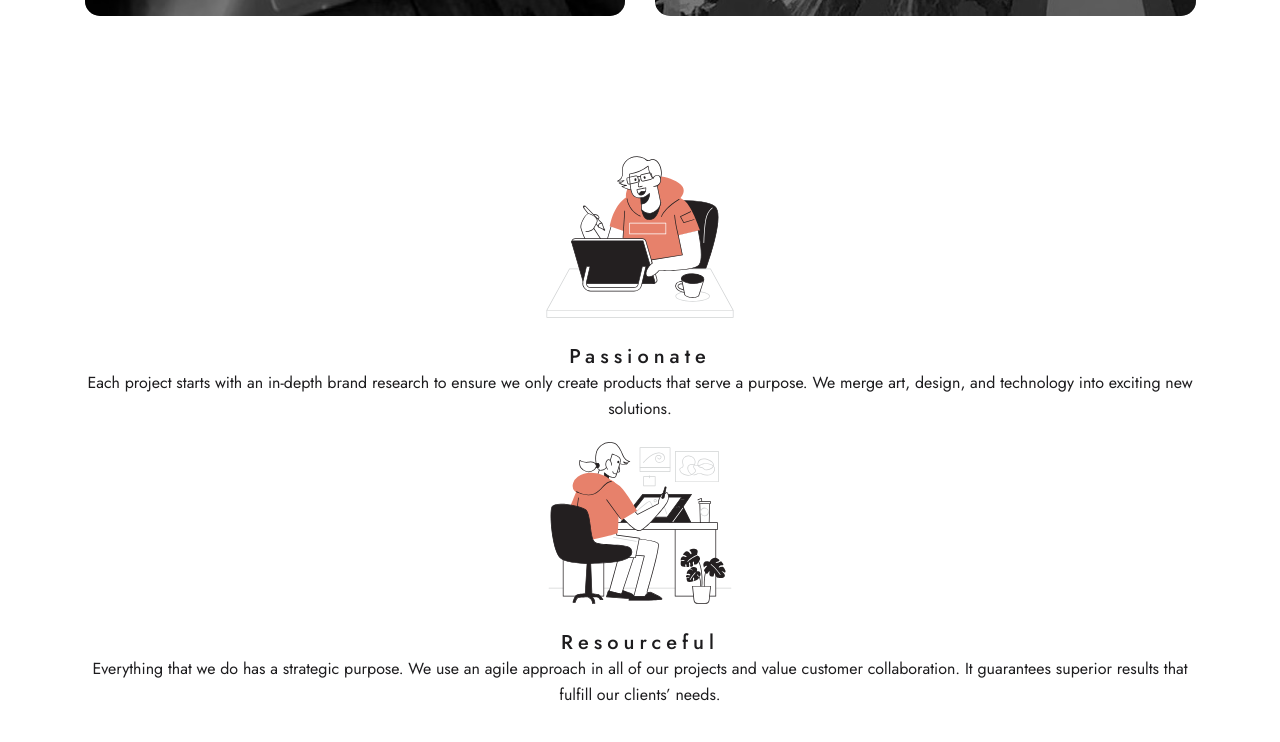
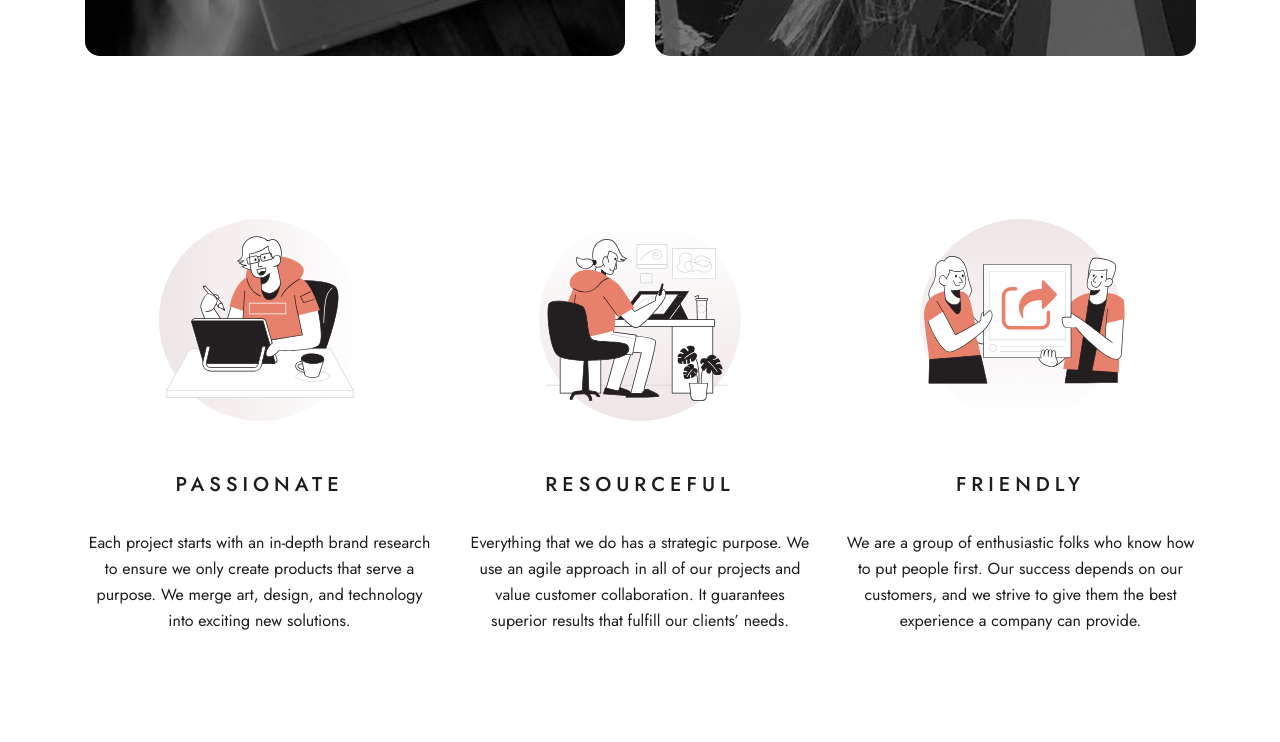
Before and after one commit to Andrparsons/designo, a Next.js app: page / in a window 1280 px wide. Shown: the part 1540-2282 px from the top of the page. Built offline with nearby package versions, Linux system fonts and the light colour scheme.

Commit message:
feautres section style - index

```diff
--- a/pages/index.js
+++ b/pages/index.js
@@ -71,35 +71,51 @@ export default function Home() {
 
         <section className={styles.featureSection}>
           <Container>
+            <div className={styles.features}>
               <div className={styles.feature}>
+                <div className={styles.passionateContainer}>
                   <IllustrationPassionate />
+                </div>
+                <div className={styles.featureContent}>
                   <h3>Passionate</h3>
-              <p>
-                Each project starts with an in-depth brand research to ensure we
-                only create products that serve a purpose. We merge art, design,
-                and technology into exciting new solutions.
+                  <p className={styles.featureText}>
+                    Each project starts with an in-depth brand research to
+                    ensure we only create products that serve a purpose. We
+                    merge art, design, and technology into exciting new
+                    solutions.
                   </p>
+                </div>
               </div>
 
               <div className={styles.feature}>
+                <div className={styles.resourcefulContainer}>
                   <IllustrationResourceful />
+                </div>
+                <div className={styles.featureContent}>
                   <h3>Resourceful</h3>
-              <p>
-                Everything that we do has a strategic purpose. We use an agile
-                approach in all of our projects and value customer
-                collaboration. It guarantees superior results that fulfill our
-                clients’ needs.
+                  <p className={styles.featureText}>
+                    Everything that we do has a strategic purpose. We use an
+                    agile approach in all of our projects and value customer
+                    collaboration. It guarantees superior results that fulfill
+                    our clients’ needs.
                   </p>
+                </div>
               </div>
 
               <div className={styles.feature}>
+                <div className={styles.friendlyContainer}>
                   <IllustrationFriendly />
+                </div>
+                <div className={styles.featureContent}>
                   <h3>Friendly</h3>
-              <p>
-                We are a group of enthusiastic folks who know how to put people
-                first. Our success depends on our customers, and we strive to
-                give them the best experience a company can provide.
+                  <p className={styles.featureText}>
+                    We are a group of enthusiastic folks who know how to put
+                    people first. Our success depends on our customers, and we
+                    strive to give them the best experience a company can
+                    provide.
                   </p>
+                </div>
+              </div>
             </div>
           </Container>
         </section>
--- a/styles/Home.module.css
+++ b/styles/Home.module.css
@@ -2,6 +2,14 @@
 .featureSection,
 .CTASection {
   margin-top: 7.5rem;
+}
+
+@media (min-width: 900px) {
+  .projectSection,
+  .featureSection,
+  .CTASection {
+    margin-top: 10rem;
+  }
 }
 
 .main {
@@ -84,3 +92,92 @@
     grid-row: 1 / span 2;
   }
 }
+
+/* feature section */
+
+.features {
+  display: flex;
+  flex-direction: column;
+}
+
+.feature {
+  margin-top: 5rem;
+  display: flex;
+  flex-direction: column;
+}
+
+.featureContent {
+  margin-top: 3rem;
+}
+
+.feature:first-child {
+  margin-top: 0;
+}
+
+.featureText {
+  margin-top: 2rem;
+  font-size: 1rem;
+  line-height: 1.62;
+}
+
+@media (min-width: 550px) {
+  .feature {
+    flex-direction: row;
+    align-items: center;
+    margin-top: 2rem;
+  }
+
+  .featureContent {
+    margin-top: 0;
+    margin-left: 3rem;
+    text-align: left;
+  }
+}
+
+@media (min-width: 950px) {
+  .features {
+    flex-direction: row;
+    justify-content: space-between;
+  }
+
+  .feature {
+    flex-direction: column;
+    margin-top: 0;
+    max-width: 350px;
+    margin-right: 1rem;
+  }
+
+  .feature:last-child {
+    margin-right: 0;
+  }
+
+  .featureContent {
+    text-align: center;
+    margin: 0;
+    margin-top: 3rem;
+  }
+}
+
+.passionateContainer,
+.resourcefulContainer,
+.friendlyContainer {
+  background: url(/shared/desktop/bg-pattern-small-circle.svg);
+  background-repeat: no-repeat;
+  background-position: center;
+}
+
+.resourcefulContainer {
+  transform: rotate(-90deg);
+}
+
+.resourcefulContainer > * {
+  transform: rotate(90deg);
+}
+
+.friendlyContainer {
+  transform: rotate(90deg);
+}
+
+.friendlyContainer > * {
+  transform: rotate(-90deg);
+}
--- a/styles/globals.css
+++ b/styles/globals.css
@@ -71,6 +71,7 @@ h3 {
   font-size: 1.25rem;
   line-height: 1.3;
   letter-spacing: 5px;
+  text-transform: uppercase;
 }
 
 h4 {
```
Lines whose indentation alone changed are shown as unchanged.
